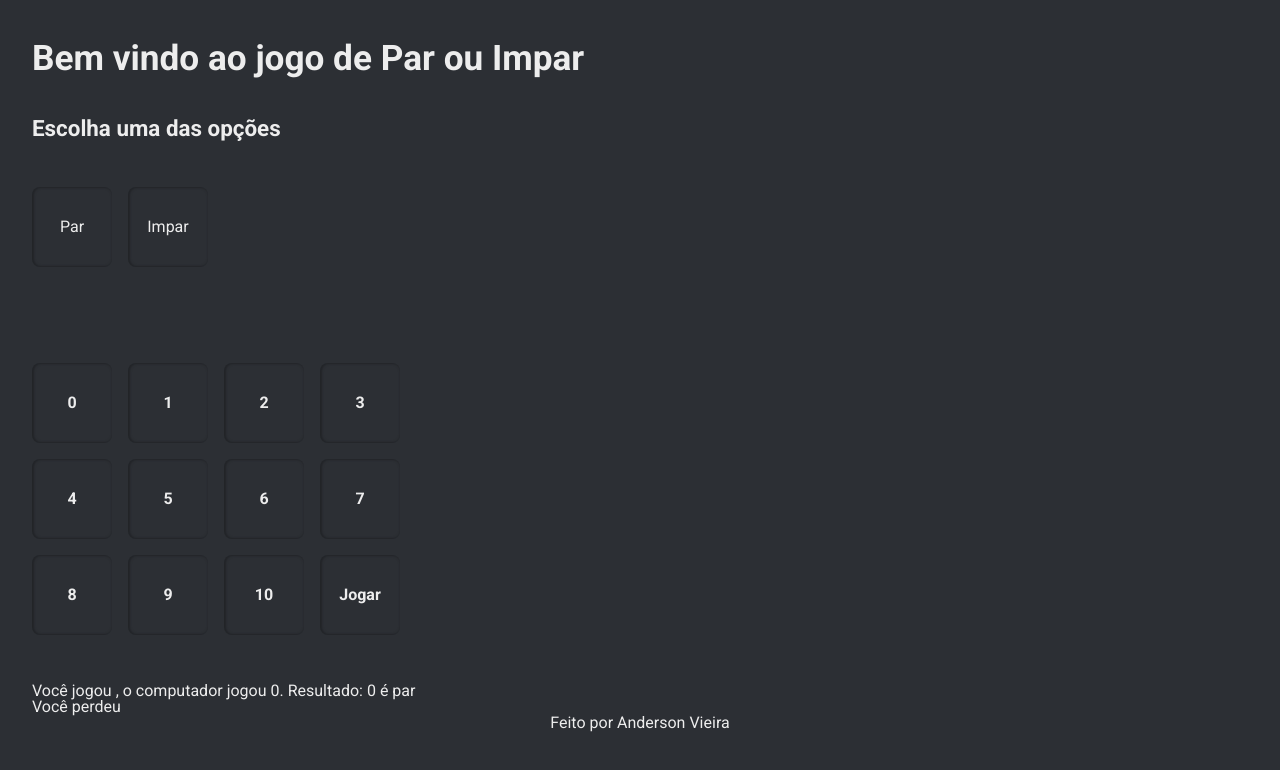
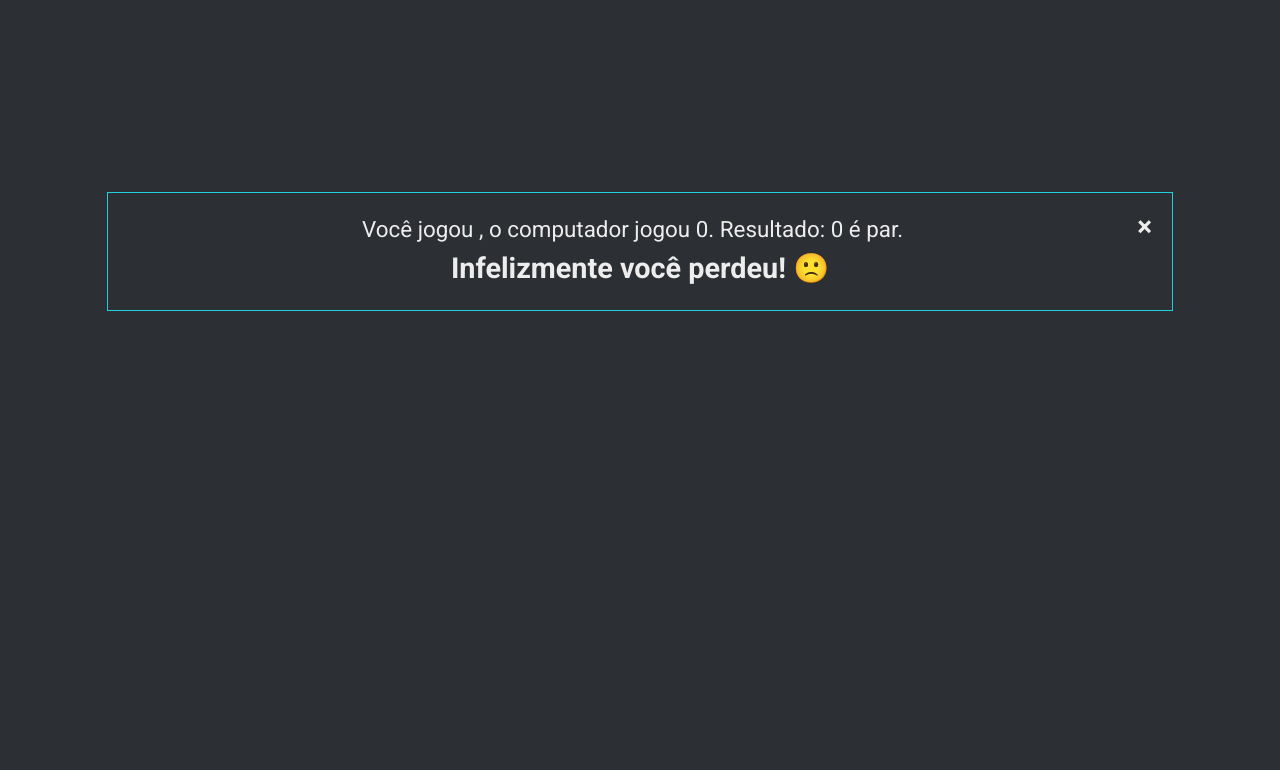
Before and after one commit to vieira-a/par-ou-impar, a plain HTML site: page index.html in a window 1280 px wide. Both pictures are taken after a click on the button "Jogar". Drawn offline with Linux system fonts and the light colour scheme.

Commit message:
Resultado exbido em formato modal

```diff
--- a/assets/css/style.css
+++ b/assets/css/style.css
@@ -88,6 +88,51 @@ main .numbers button {
     font-weight: bold;
 }
 
+.show-gameresult {
+    display: none;
+    position: fixed;
+    z-index: 1;
+    left: 0;
+    top: 0;
+    width: 100%;
+    height: 100%;
+    overflow: auto;
+    background-color: var(--bg-main);
+}
+
+.show-gameresult-content {
+    margin: 15% auto;
+    padding: 20px;
+    border: 1px solid var(--green);
+    width: 80%;
+    text-align: center;
+}
+
+.show-gameresult-content p {
+    font-size: 1.4rem;
+    line-height: 150%;
+}
+
+.show-gameresult-content h3 {
+    font-size: 1.8rem;
+    font-weight: bold;
+    line-height: 150%;
+}
+
+.close {
+    color: var(--white);
+    float: right;
+    font-size: 28px;
+    font-weight: bold;
+}
+
+.close:hover,
+.close:focus {
+  color: var(--green);
+  text-decoration: none;
+  cursor: pointer;
+}
+
 footer {
     text-align: center;
 }
--- a/index.html
+++ b/index.html
@@ -49,10 +49,15 @@
                 <button class="jogar" onclick="playGame()">Jogar</button>
             </div>
         </div>
-        <div class="gameresult">
-            <h3 class="result"></h3>
-            <h3 class="winlose"></h3>
+
+        <div class="show-gameresult">
+            <div class="show-gameresult-content">
+                <span class="close">&times;</span>
+                <p class="result"></p>
+                <h3 class="winlose"></h3>
+            </div>
         </div>
+
     </main>
     <script src="/main.js"></script>
     <footer>
--- a/main.js
+++ b/main.js
@@ -8,11 +8,17 @@ const optionPar = document.querySelector('.par');
 
 const optionImpar = document.querySelector('.impar');
 
+const showGameResult = document.querySelector('.show-gameresult');
+
+const closeGameResult = document.getElementsByClassName('close')[0];
+
 const result = document.querySelector('.result');
 
 const winlose = document.querySelector('.winlose');
 
 const buttonsNumbers = document.querySelectorAll('.number');
+
+const buttonPlay = document.querySelector('.jogar');
 
 optionPar.addEventListener('click', function changeColorPar() {
 
@@ -70,6 +76,14 @@ function playGame() {
     parOuImpar();
 
     userWinOrLose();
+
+    showGameResult.style.display = 'block';
+
+}
+
+closeGameResult.onclick = function() {
+    showGameResult.style.display = 'none';
+    window.location.reload()
 }
 
 //Game result defined: gameResult = "par"; gameResult = "impar"
@@ -87,13 +101,13 @@ function parOuImpar() {
 
         gameResult = "par"
 
-        result.innerHTML = `Você jogou ${userNumber}, o computador jogou ${computerNumber}. Resultado: ${sum} é par`;
+        result.innerHTML = `Você jogou ${userNumber}, o computador jogou ${computerNumber}. Resultado: ${sum} é par.`;
 
     } else {
 
         gameResult = "impar"
 
-        result.innerHTML = `Você jogou ${userNumber}, o computador jogou ${computerNumber}. Resultado: ${sum} é ímpar`;
+        result.innerHTML = `Você jogou ${userNumber}, o computador jogou ${computerNumber}. Resultado: ${sum} é ímpar.`;
     }
 }
 
@@ -101,10 +115,10 @@ function userWinOrLose() {
 
     if(userOption === gameResult){
 
-        winlose.innerHTML = "Você ganhou";
+        winlose.innerHTML = "Parabéns, você ganhou! &#127942;";
 
     } else {
 
-        winlose.innerHTML = "Você perdeu";
+        winlose.innerHTML = "Infelizmente você perdeu! &#128577;";
     }
 }
```
Also changed, not shown: 1 other file.
